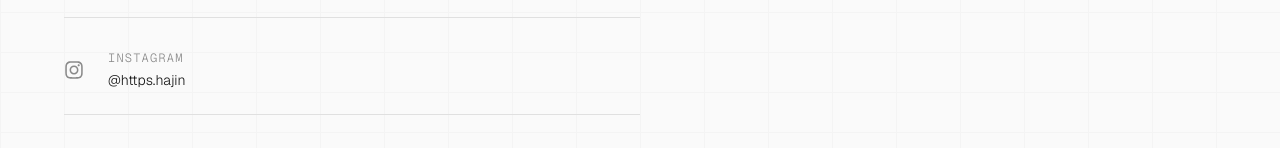
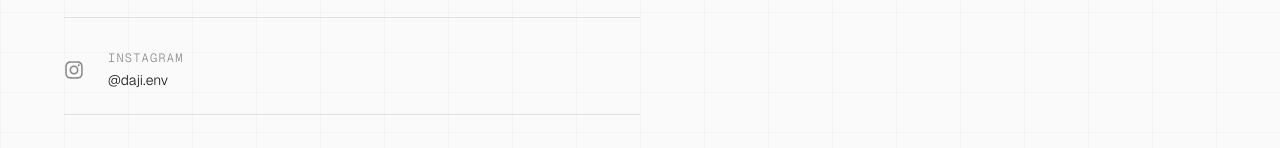
Before and after one commit to DanielHC16/dcamacho-dev, a Next.js app: page / in a window 1280 px wide. Shown: the part 3628-3776 px from the top of the page. Built offline with nearby package versions, Linux system fonts and the light colour scheme.

Commit message:
chore: socials upd

```diff
--- a/components/Contact.tsx
+++ b/components/Contact.tsx
@@ -109,7 +109,7 @@ export default function Contact() {
                 Instagram
               </span>
               <span className="text-sm text-foreground font-light group-hover:text-accent transition-colors duration-300">
-                @https.hajin
+                @daji.env
               </span>
             </div>
           </a>
--- a/lib/data.ts
+++ b/lib/data.ts
@@ -8,7 +8,7 @@ Each project reflects my belief that clarity and efficiency create the most mean
   email: "danielcamacho0416@gmail.com",
   github: "https://github.com/DanielHC16",
   linkedin: "https://linkedin.com/in/danielcamacho777",
-  instagram: "https://instagram.com/https.hajin",
+  instagram: "https://www.instagram.com/daji.env",
 };
 
 // About Me Points
```
